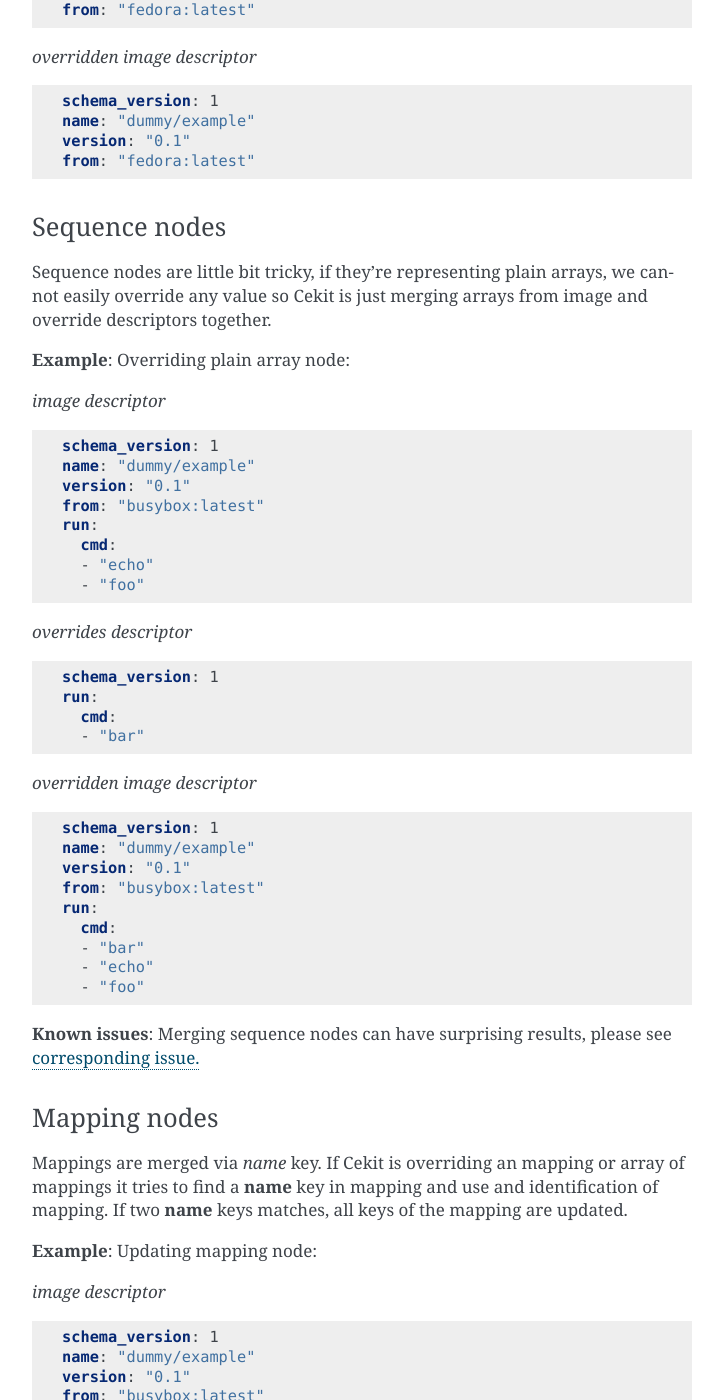
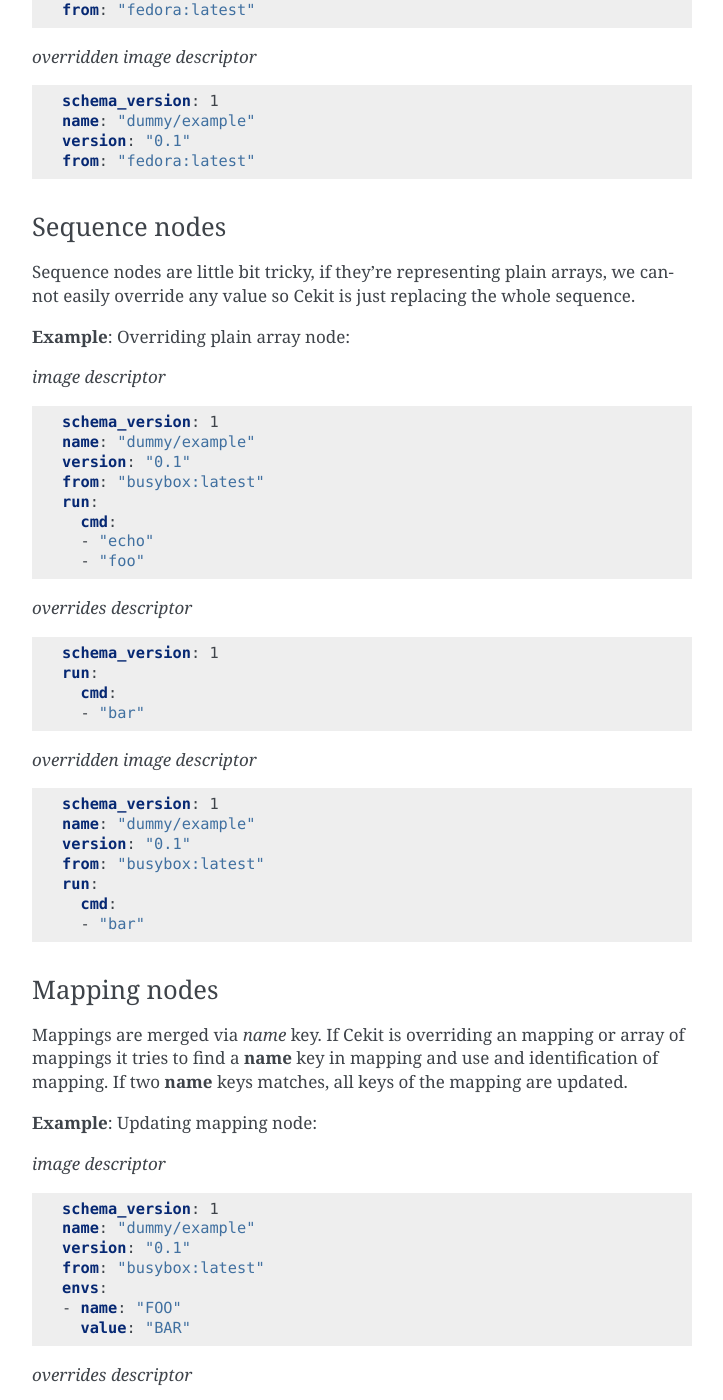
Before and after one commit to cekit/cekit, a Sphinx documentation site: the page built from docs/overrides.rst, in a window 1280 px wide and 1400 px high, scrolled down 1315 px. Shown: the whole window, without its empty margins (388-1111 px from the left). Built offline with Sphinx 7.4.7, drawn with Linux system fonts in a browser that asks for light colours.

Commit message:
Fixed merging for run/cmd  and run/entrypoint
its not merged anymore but replaced

```diff
--- a/docs/overrides.rst
+++ b/docs/overrides.rst
@@ -68,7 +68,7 @@ Scalar nodes are easy to override, if Cekit finds any scalar node in an override
 
 Sequence nodes
 ^^^^^^^^^^^^^^
-Sequence nodes are little bit tricky, if they're representing plain arrays, we cannot easily override any value so Cekit is just merging arrays from image and override descriptors together.
+Sequence nodes are little bit tricky, if they're representing plain arrays, we cannot easily override any value so Cekit is just replacing the whole sequence.
 
 **Example**: Overriding plain array node:
 
@@ -105,10 +105,7 @@ Sequence nodes are little bit tricky, if they're representing plain arrays, we c
 	  run:
 	    cmd:
   	    - "bar"
-	    - "echo"
-	    - "foo"
 
-**Known issues**: Merging sequence nodes can have surprising results, please see `corresponding issue. <https://github.com/cekit/cekit/issues/106>`_
 
 Mapping nodes
 ^^^^^^^^^^^^^
```
Also changed, not shown: 2 other files.
